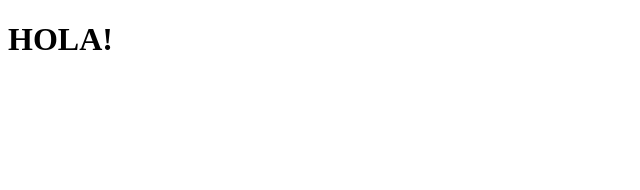
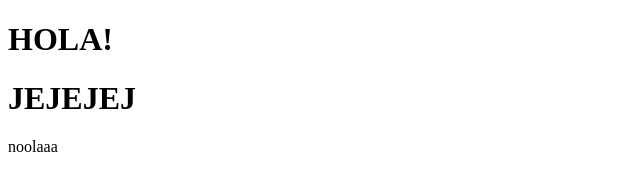
Before and after one commit to milenadigiacomo/desafio-complementario-dos-js, a plain HTML site: page index.html in a window 1280 px wide. Shown: the whole page, without its empty margins (0-640 px from the left). Drawn offline with Linux system fonts and the light colour scheme.

Commit message:
second commit

```diff
--- a/index.html
+++ b/index.html
@@ -8,6 +8,8 @@
 </head>
 <body>
     <h1>HOLA!</h1>
+    <h1>JEJEJEJ</h1>
+    <p>noolaaa</p>
     <script src="codigo.js"></script>
 </body>
 </html>
```
